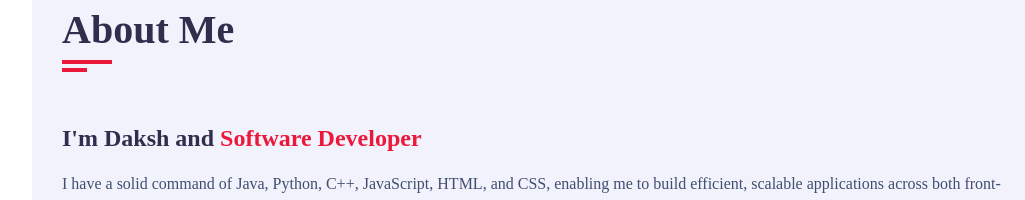
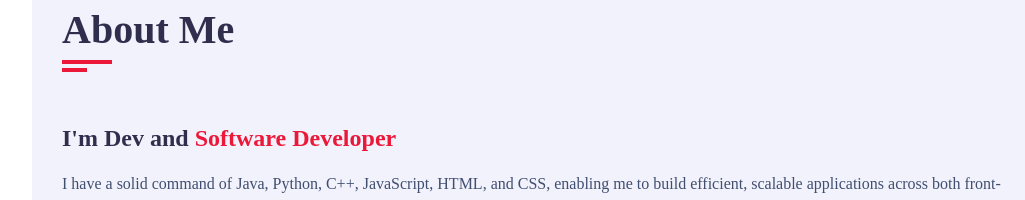
Before and after one commit to 1Devrathore/Portfolio, a plain HTML site: page index.html in a window 1280 px wide. Shown: the part 860-1060 px from the top of the page, without its empty margins (238-1263 px from the left). Drawn offline with nearby package versions, Linux system fonts and the light colour scheme; a web font is replaced by a local one.

Commit message:
protfolio

```diff
--- a/index.html
+++ b/index.html
@@ -69,7 +69,7 @@
                         <div class="about-content padd-15">
                             <div class="row">
                                 <div class="about-text padd-15">
-                                    <h3>I'm Daksh and <span>Software Developer</span></h3>
+                                    <h3>I'm Dev and <span>Software Developer</span></h3>
                                     <p>I have a solid command of Java, Python, C++, JavaScript, HTML, and CSS, enabling me to build efficient, scalable applications across both front-end and back-end development.</p>
                                 </div>
                             </div>
```
